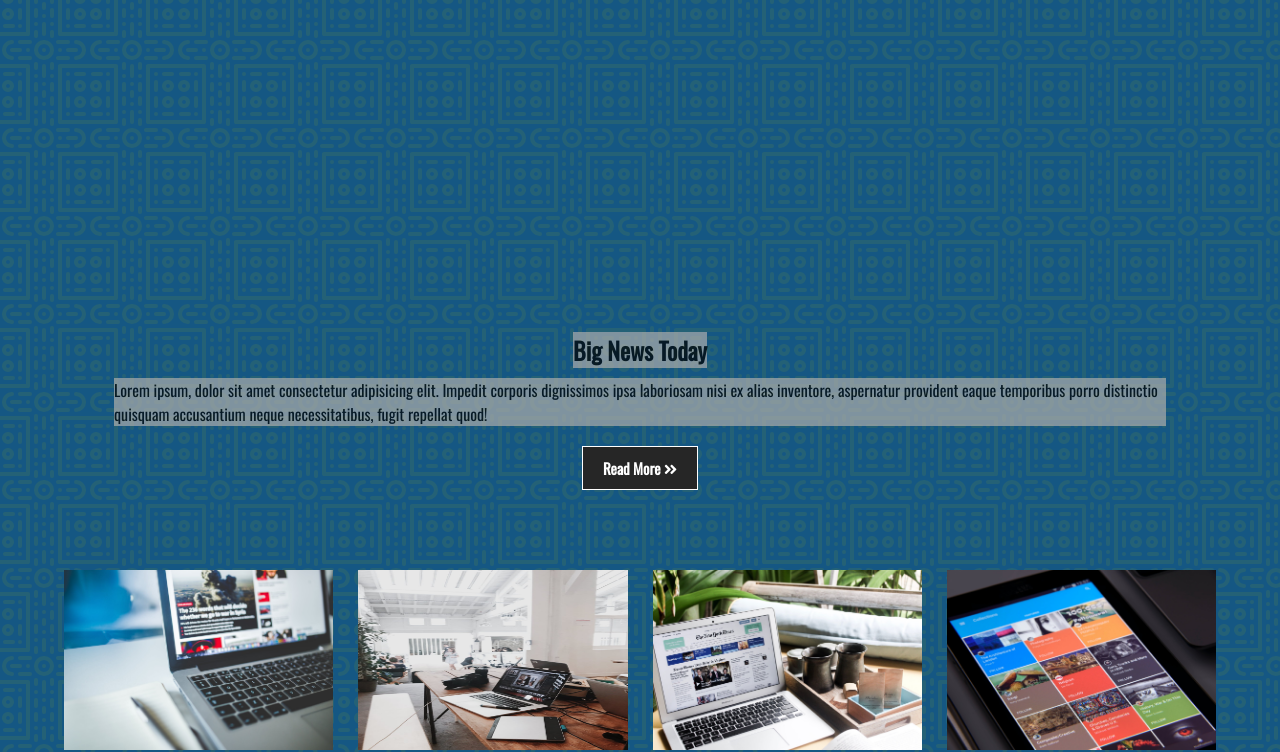
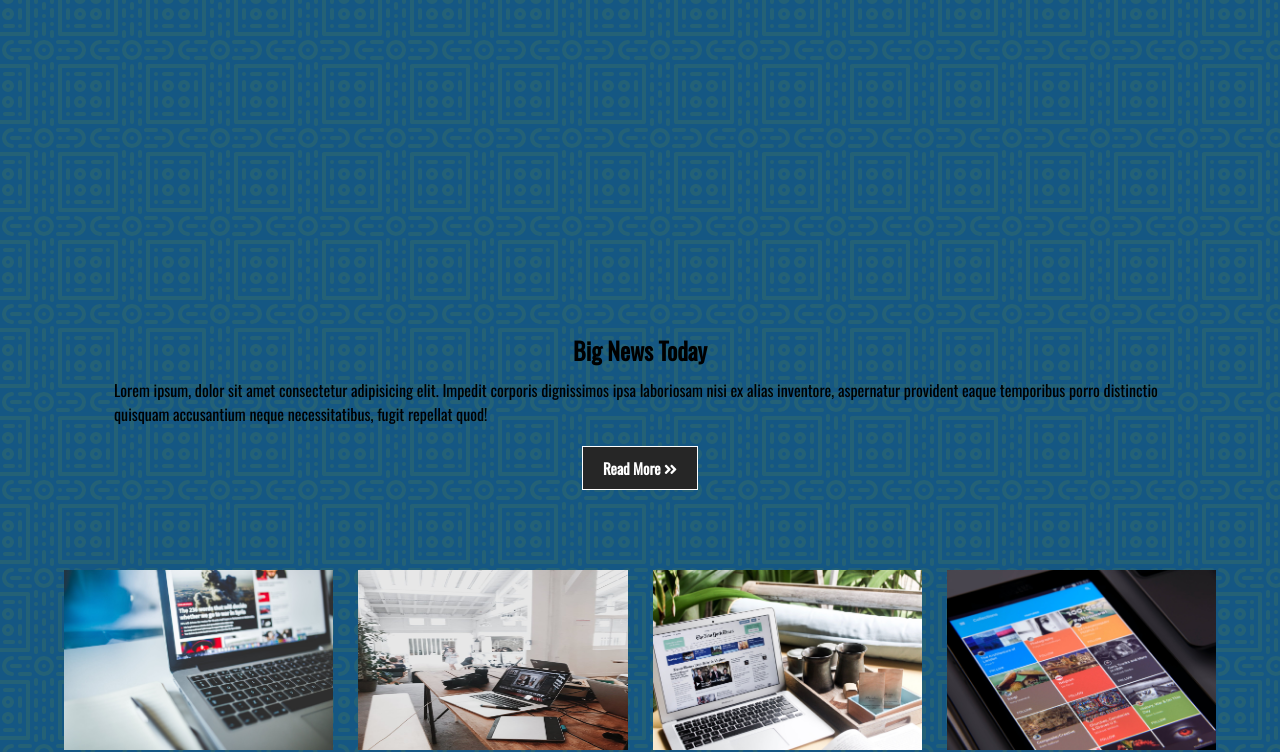
Before and after one commit to Liendo00/Pagina-De-Prueba, a plain HTML site: page index.html in a window 1280 px wide. Shown: the part 82-834 px from the top of the page. Drawn offline with nearby package versions, Linux system fonts and the light colour scheme.

Commit message:
Update style.css

```diff
--- a/style.css
+++ b/style.css
@@ -120,16 +120,12 @@ hr{
 .showcase h2{
     margin-bottom: 10px;
     color: black;
-    background-color:#ADADAC;
-    opacity: .7;
 
 
 }
 .p2{
     color: black;
     margin-bottom: 10px;
-    background-color:#ADADAC;
-    opacity: .7;
 
 }
 
```
